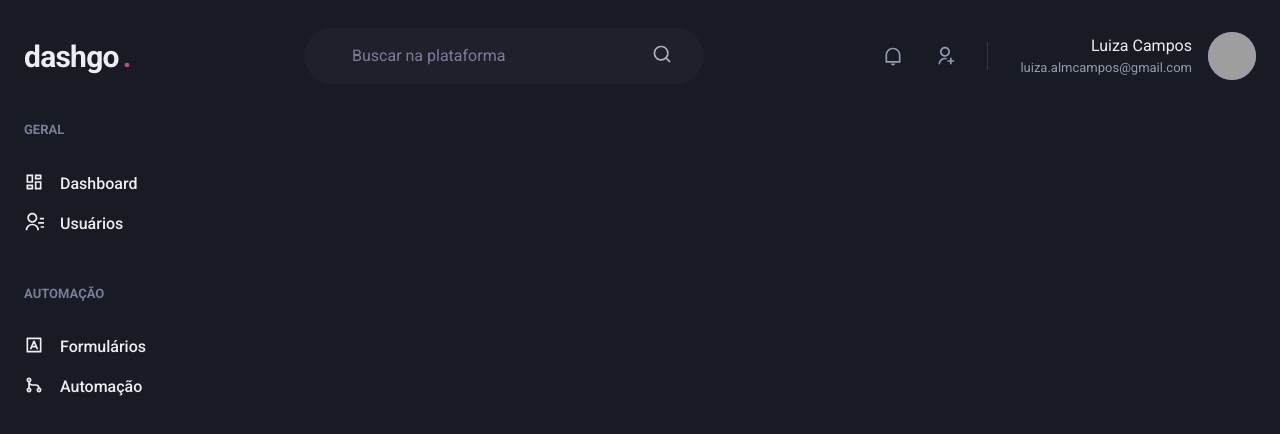
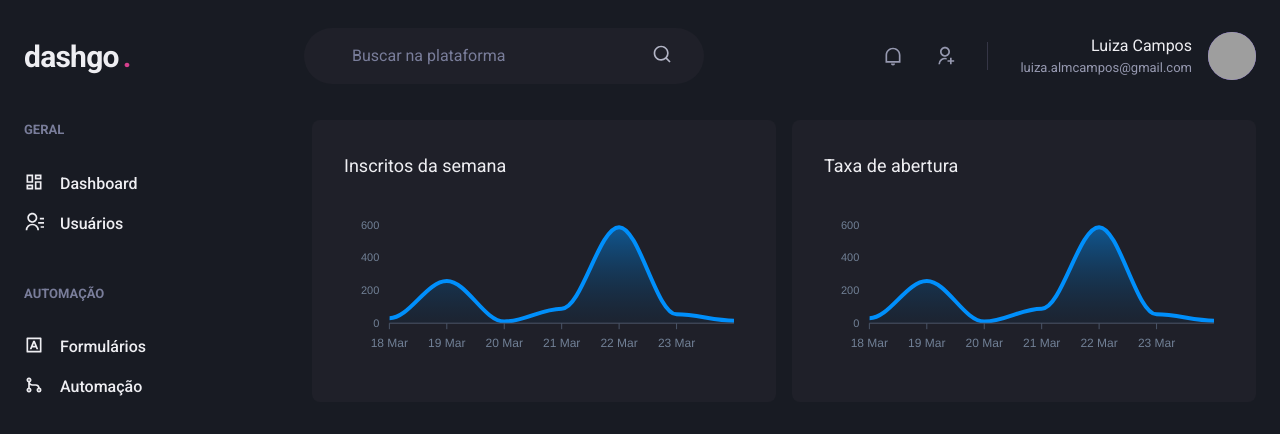
Before and after one commit to luizaacampos/dashgo, a Next.js app: page /dashboard in a window 1280 px wide. Shown: the top 434 px of the page. Built offline with nearby package versions, Linux system fonts and the light colour scheme; grey boxes are pictures that could not be loaded.

Commit message:
dashboard, apexchart add

```diff
--- a/package.json
+++ b/package.json
@@ -12,9 +12,11 @@
     "@chakra-ui/react": "^1.6.0",
     "@emotion/react": "^11.1.5",
     "@emotion/styled": "^11.3.0",
+    "apexcharts": "^3.26.1",
     "framer-motion": "^4.1.9",
     "next": "10.1.3",
     "react": "17.0.2",
+    "react-apexcharts": "^1.3.9",
     "react-dom": "17.0.2",
     "react-icons": "^4.2.0"
   },
--- a/src/pages/dashboard.tsx
+++ b/src/pages/dashboard.tsx
@@ -1,7 +1,64 @@
-import { Flex } from "@chakra-ui/react";
+import { Flex, SimpleGrid, Box, Text, theme } from "@chakra-ui/react";
+import dynamic from 'next/dynamic'
 
 import { Header } from "../components/Header";
 import { Sidebar } from "../components/Sidebar";
+
+const Chart = dynamic(() => import('react-apexcharts'), {
+    ssr: false,
+})
+
+const options = {
+    chart: {
+        toolbar: {
+            show: false,
+        },
+        zoom: {
+            enabled: false,
+        },
+        foreColor: theme.colors.gray[500]
+    },
+    grid: {
+        show: false,
+    },
+    dataLabels: {
+        enabled: false,
+    },
+    tooltip: {
+        enabled: false,
+    },
+    xaxis: {
+        type: 'datetime',
+        axisBorder: {
+            color: theme.colors.gray[600]
+        },
+        axisTicks: {
+            color: theme.colors.gray[600]
+        },
+        categories: [
+            '2021-03-18T00:00:00.000Z',
+            '2021-03-19T00:00:00.000Z',
+            '2021-03-20T00:00:00.000Z',
+            '2021-03-21T00:00:00.000Z',
+            '2021-03-22T00:00:00.000Z',
+            '2021-03-23T00:00:00.000Z',
+            '2021-03-24T00:00:00.000Z',
+        ],
+    },
+    fill: {
+        opacity: 0.3,
+        type: 'gradient',
+        gradient: {
+            shade: 'dark',
+            opacityFrom: 0.7,
+            opacityTo: 0.3,
+        }
+    }
+}
+
+const series = [
+    {name: 'series1', data: [31, 258, 10, 89, 587, 54, 15]}
+]
 
 export default function Dashboard() {
     return (
@@ -17,6 +74,27 @@
                 px="6"
             >
                 <Sidebar />
+
+                <SimpleGrid flex="1" gap="4" minChildWidth="320px" align="flex-start">
+                    <Box
+                        p="8"
+                        bg="gray.800"
+                        borderRadius={8}
+                        pb="4"
+                    >
+                        <Text fontSize="large" mb="4">Inscritos da semana</Text>
+                        <Chart options={options} series={series} type="area" height={160} />
+                    </Box>
+                    <Box
+                        p="8"
+                        bg="gray.800"
+                        borderRadius={8}
+                        // pb="4"
+                    >
+                        <Text fontSize="large" mb="4">Taxa de abertura</Text>
+                        <Chart options={options} series={series} type="area" height={160} />
+                    </Box>
+                </SimpleGrid>
             </Flex>
         </Flex>
     )
```
Also changed, not shown: 1 other file (tests, documents, lock files or other folders).
